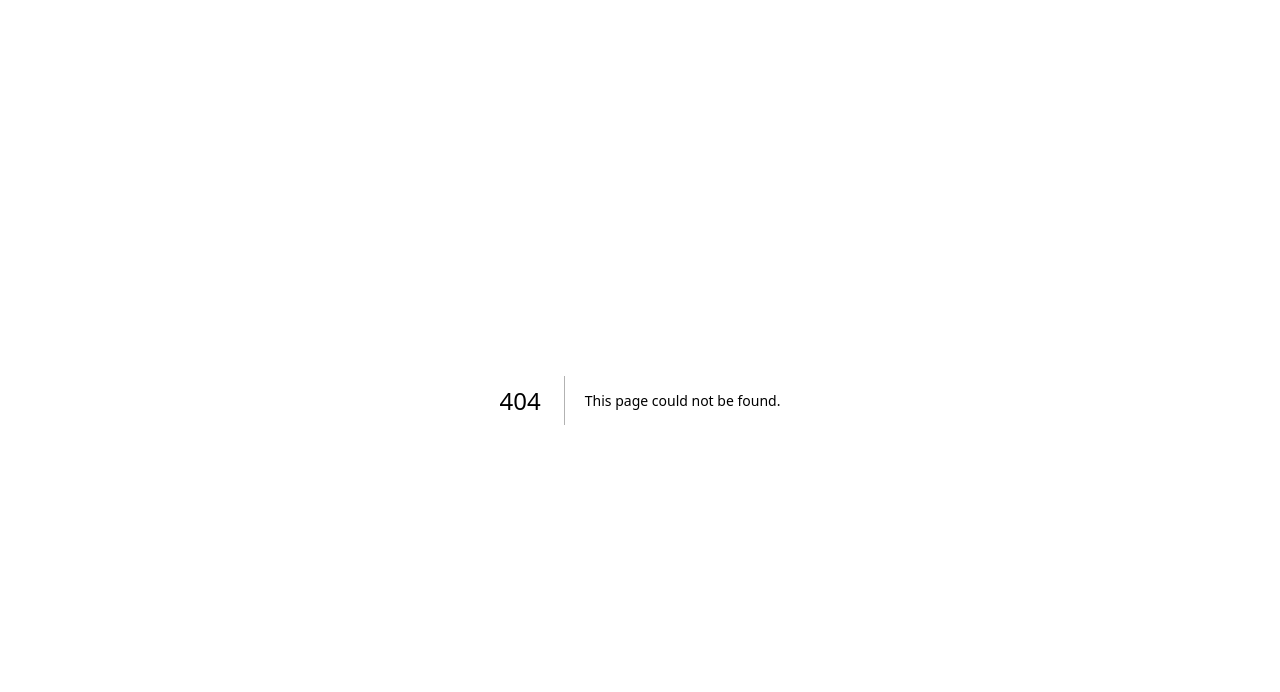
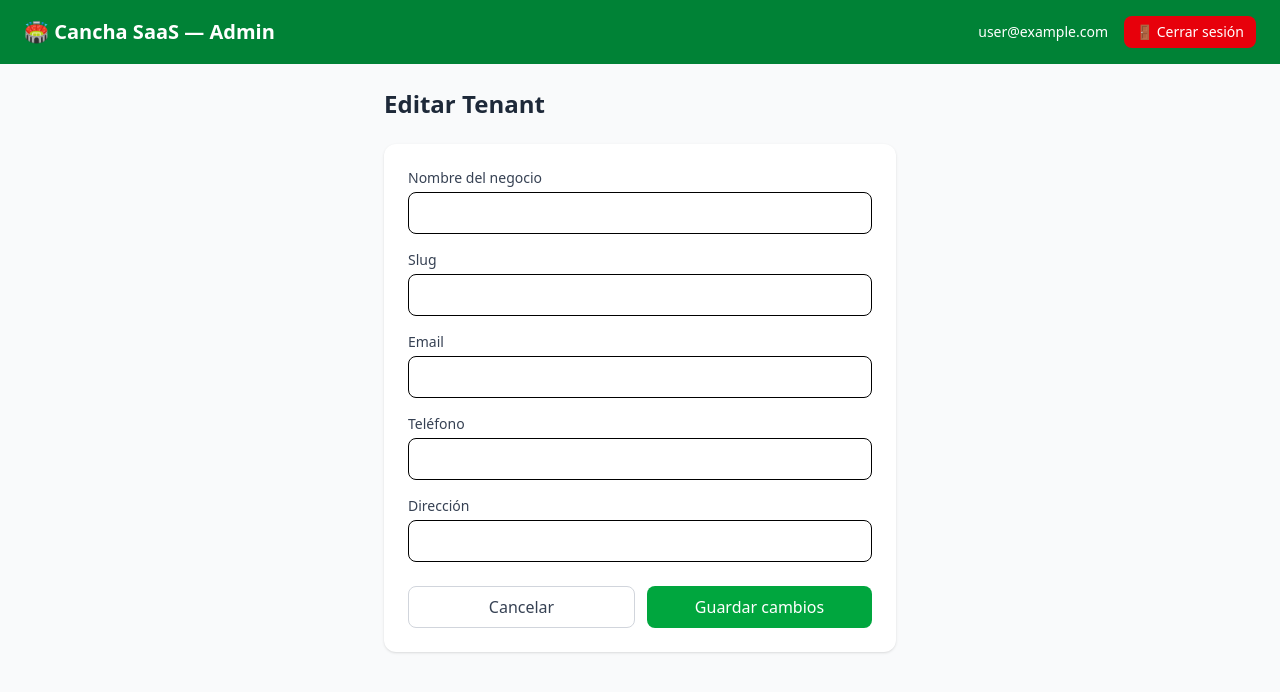
Before and after one commit to alejacd3399-rgb/cancha-saas, a Next.js app: page /admin/tenants/1/editar in a window 1280 px wide. Before the commit this address had no page. Shown: the top 692 px of the page. Built offline with nearby package versions, Linux system fonts and the light colour scheme; no server answers; the database is empty; sample sign-in values are in the browser's storage.

Commit message:
Editar y eliminar tenants desde el panel admin

```diff
--- /dev/null
+++ b/src/app/admin/tenants/[id]/ToggleTenantButton.tsx
@@ -0,0 +1,45 @@
+"use client";
+
+import { useState } from "react";
+import { useRouter } from "next/navigation";
+
+export default function ToggleTenantButton({
+  tenantId,
+  activo,
+}: {
+  tenantId: string;
+  activo: boolean;
+}) {
+  const router = useRouter();
+  const [loading, setLoading] = useState(false);
+
+  async function handleToggle() {
+    setLoading(true);
+
+    const res = await fetch(`/api/admin/tenants/${tenantId}`, {
+      method: "PATCH",
+      headers: { "Content-Type": "application/json" },
+      body: JSON.stringify({ is_active: !activo }),
+    });
+
+    if (res.ok) {
+      router.refresh();
+    }
+
+    setLoading(false);
+  }
+
+  return (
+    <button
+      onClick={handleToggle}
+      disabled={loading}
+      className={`px-3 py-1.5 rounded-lg text-sm font-medium disabled:opacity-50 ${
+        activo
+          ? "bg-red-100 text-red-700 hover:bg-red-200"
+          : "bg-green-100 text-green-700 hover:bg-green-200"
+      }`}
+    >
+      {loading ? "..." : activo ? "🚫 Desactivar" : "✅ Activar"}
+    </button>
+  );
+}
--- /dev/null
+++ b/src/app/admin/tenants/[id]/editar/page.tsx
@@ -0,0 +1,147 @@
+"use client";
+
+import { useState, useEffect } from "react";
+import { useRouter, useParams } from "next/navigation";
+
+export default function EditarTenantPage() {
+  const router = useRouter();
+  const params = useParams();
+  const id = params.id as string;
+
+  const [loading, setLoading] = useState(true);
+  const [saving, setSaving] = useState(false);
+  const [error, setError] = useState("");
+  const [tenant, setTenant] = useState({
+    business_name: "",
+    slug: "",
+    email: "",
+    phone: "",
+    address: "",
+    is_active: true,
+  });
+
+  useEffect(() => {
+    if (!id) return;
+    fetch(`/api/admin/tenants/${id}`)
+      .then((res) => res.json())
+      .then((data) => {
+        setTenant({
+          business_name: data.business_name || "",
+          slug: data.slug || "",
+          email: data.email || "",
+          phone: data.phone || "",
+          address: data.address || "",
+          is_active: data.is_active,
+        });
+        setLoading(false);
+      });
+  }, [id]);
+
+  async function handleSubmit(e: React.FormEvent<HTMLFormElement>) {
+    e.preventDefault();
+    setSaving(true);
+    setError("");
+
+    const res = await fetch(`/api/admin/tenants/${id}`, {
+      method: "PATCH",
+      headers: { "Content-Type": "application/json" },
+      body: JSON.stringify(tenant),
+    });
+
+    if (!res.ok) {
+      const err = await res.json();
+      setError(err.message || "Error al guardar");
+      setSaving(false);
+      return;
+    }
+
+    router.push(`/admin/tenants/${id}`);
+  }
+
+  if (loading) return <p className="text-gray-500">Cargando...</p>;
+
+  return (
+    <div className="max-w-lg mx-auto">
+      <h2 className="text-2xl font-bold text-gray-800 mb-6">Editar Tenant</h2>
+
+      <form onSubmit={handleSubmit} className="bg-white rounded-xl shadow p-6 space-y-4">
+        <div>
+          <label className="block text-sm font-medium text-gray-700 mb-1">
+            Nombre del negocio
+          </label>
+          <input
+            value={tenant.business_name}
+            onChange={(e) => setTenant({ ...tenant, business_name: e.target.value })}
+            className="w-full border rounded-lg px-3 py-2 focus:ring-2 focus:ring-green-500 focus:outline-none"
+            required
+          />
+        </div>
+
+        <div>
+          <label className="block text-sm font-medium text-gray-700 mb-1">
+            Slug
+          </label>
+          <input
+            value={tenant.slug}
+            onChange={(e) => setTenant({ ...tenant, slug: e.target.value })}
+            className="w-full border rounded-lg px-3 py-2 focus:ring-2 focus:ring-green-500 focus:outline-none"
+            required
+          />
+        </div>
+
+        <div>
+          <label className="block text-sm font-medium text-gray-700 mb-1">
+            Email
+          </label>
+          <input
+            type="email"
+            value={tenant.email}
+            onChange={(e) => setTenant({ ...tenant, email: e.target.value })}
+            className="w-full border rounded-lg px-3 py-2 focus:ring-2 focus:ring-green-500 focus:outline-none"
+          />
+        </div>
+
+        <div>
+          <label className="block text-sm font-medium text-gray-700 mb-1">
+            Teléfono
+          </label>
+          <input
+            value={tenant.phone}
+            onChange={(e) => setTenant({ ...tenant, phone: e.target.value })}
+            className="w-full border rounded-lg px-3 py-2 focus:ring-2 focus:ring-green-500 focus:outline-none"
+          />
+        </div>
+
+        <div>
+          <label className="block text-sm font-medium text-gray-700 mb-1">
+            Dirección
+          </label>
+          <input
+            value={tenant.address}
+            onChange={(e) => setTenant({ ...tenant, address: e.target.value })}
+            className="w-full border rounded-lg px-3 py-2 focus:ring-2 focus:ring-green-500 focus:outline-none"
+          />
+        </div>
+
+        {error && <p className="text-red-500 text-sm">{error}</p>}
+
+        <div className="flex gap-3 pt-2">
+          <button
+            type="button"
+            onClick={() => router.push(`/admin/tenants/${id}`)}
+            className="flex-1 border border-gray-300 text-gray-700 py-2 rounded-lg hover:bg-gray-50"
+          >
+            Cancelar
+          </button>
+          <button
+            type="submit"
+            disabled={saving}
+            className="flex-1 bg-green-600 text-white py-2 rounded-lg hover:bg-green-700 disabled:opacity-50"
+          >
+            {saving ? "Guardando..." : "Guardar cambios"}
+          </button>
+        </div>
+      </form>
+    </div>
+  );
+}
--- a/src/app/admin/tenants/[id]/page.tsx
+++ b/src/app/admin/tenants/[id]/page.tsx
@@ -2,6 +2,7 @@ import { prisma } from "@/lib/prisma";
 import { notFound } from "next/navigation";
 import Link from "next/link";
 import LicenseForm from "./LicenseForm";
+
 
 export default async function TenantDetailPage({
   params,
@@ -44,6 +45,7 @@ export default async function TenantDetailPage({
           </h2>
           <p className="text-gray-500 text-sm">Slug: {tenant.slug}</p>
         </div>
+        <div className="flex items-center gap-3">
           <span className={`px-3 py-1 rounded-full text-sm font-medium ${
             licenciaActiva
               ? "bg-green-100 text-green-700"
@@ -51,6 +53,13 @@ export default async function TenantDetailPage({
           }`}>
             {licenciaActiva ? "✅ Suscripción activa" : "❌ Sin suscripción activa"}
           </span>
+          <Link
+            href={`/admin/tenants/${tenant.id}/editar`}
+            className="bg-green-600 text-white px-3 py-1.5 rounded-lg text-sm hover:bg-green-700"
+          >
+            ✏️ Editar
+          </Link>
+        </div>
       </div>
 
       {/* Estadísticas */}
--- /dev/null
+++ b/src/app/api/admin/tenants/[id]/route.ts
@@ -0,0 +1,67 @@
+import { NextRequest, NextResponse } from "next/server";
+import { prisma } from "@/lib/prisma";
+import { auth } from "@/auth";
+
+export async function GET(
+  req: NextRequest,
+  { params }: { params: Promise<{ id: string }> }
+) {
+  const session = await auth();
+  if (!session) {
+    return NextResponse.json({ message: "No autorizado" }, { status: 401 });
+  }
+
+  const { id } = await params;
+  const tenant = await prisma.tenants.findUnique({ where: { id } });
+
+  if (!tenant) {
+    return NextResponse.json({ message: "No encontrado" }, { status: 404 });
+  }
+
+  return NextResponse.json(tenant);
+}
+
+export async function PATCH(
+  req: NextRequest,
+  { params }: { params: Promise<{ id: string }> }
+) {
+  const session = await auth();
+  if (!session) {
+    return NextResponse.json({ message: "No autorizado" }, { status: 401 });
+  }
+
+  const { id } = await params;
+  const body = await req.json();
+
+  // Construir objeto solo con los campos enviados
+  const data: Record<string, unknown> = {};
+  if (body.business_name !== undefined) data.business_name = body.business_name;
+  if (body.slug !== undefined) data.slug = body.slug;
+  if (body.email !== undefined) data.email = body.email || null;
+  if (body.phone !== undefined) data.phone = body.phone || null;
+  if (body.address !== undefined) data.address = body.address || null;
+  if (body.is_active !== undefined) data.is_active = body.is_active;
+
+  try {
+    const actualizado = await prisma.tenants.update({
+      where: { id },
+      data,
+    });
+
+    return NextResponse.json(actualizado);
+
+  } catch (error: unknown) {
+    const e = error as { code?: string };
+    if (e.code === "P2002") {
+      return NextResponse.json(
+        { message: "El slug ya está en uso por otro tenant" },
+        { status: 400 }
+      );
+    }
+    console.error(error);
+    return NextResponse.json(
+      { message: "Error al actualizar" },
+      { status: 500 }
+    );
+  }
+}
```
Also changed, not shown: 1 other file (tests, documents, lock files or other folders). Lines whose indentation alone changed are shown as unchanged.
